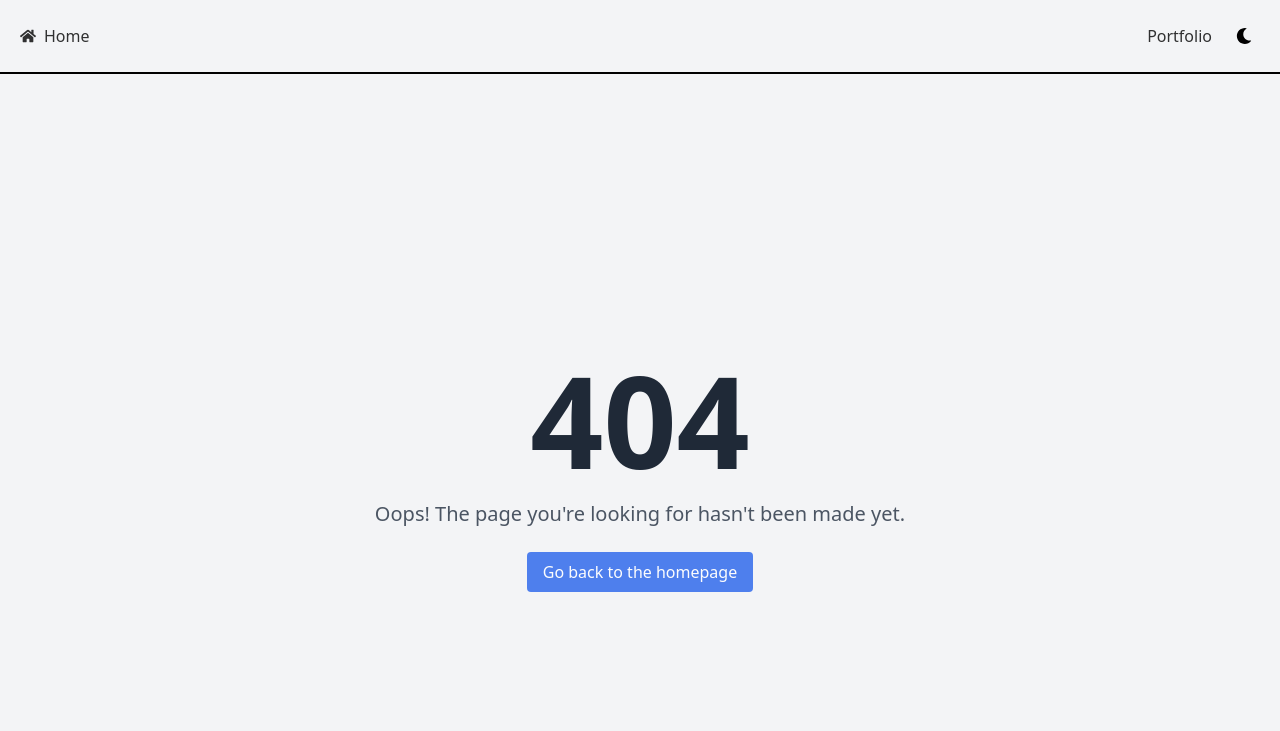
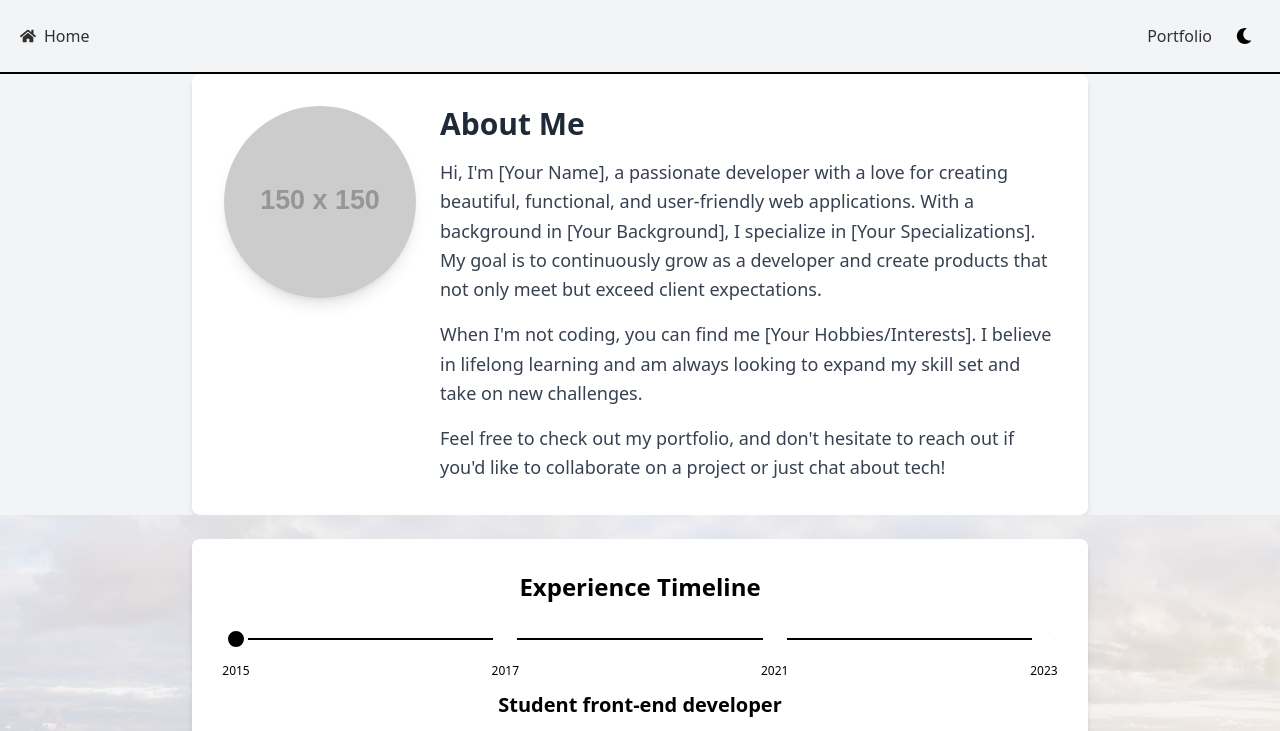
Before and after one commit to Teser301/portfolio-tailwind, a React app: page /about in a window 1280 px wide. Shown: the top 731 px of the page. Built offline with nearby package versions, Linux system fonts and the light colour scheme; the HTML template or start-up script is replaced by a standard one.

Commit message:
new: about page

```diff
--- a/src/Routes/Routes.tsx
+++ b/src/Routes/Routes.tsx
@@ -2,6 +2,7 @@ import { createBrowserRouter } from "react-router-dom";
 import LandingPage from "../pages/LandingPage";
 import NotFound from "../pages/NotFound";
 import Portfolio from "../pages/Portfolio";
+import About from "../pages/AboutPage";
 import { FilterProvider } from "../context/FilterContext";
 export const router = createBrowserRouter([
   {
@@ -17,6 +18,10 @@ export const router = createBrowserRouter([
     ),
   },
   {
+    path: "/about",
+    element: <About />,
+  },
+  {
     path: "*",
     element: <NotFound />,
   },
--- a/src/data/skillsData.ts
+++ b/src/data/skillsData.ts
@@ -1,7 +1,6 @@
 import { Skills } from "../types/skills";
 import ReactLogo from "../assets/icons/react.svg";
 import HTMLLogo from "../assets/icons/html5.svg";
-import CSSLogo from "../assets/icons/css.svg";
 import JavaScriptLogo from "../assets/icons/javascript.svg";
 import PythonLogo from "../assets/icons/python.svg";
 import TailwindLogo from "../assets/icons/tailwind.svg";
--- /dev/null
+++ b/src/pages/AboutPage.tsx
@@ -0,0 +1,48 @@
+import React from "react";
+import VerticalTimeline from "../components/LandingPage/LandingExperience";
+function About() {
+  return (
+    <div className="min-h-screen flex flex-col items-center justify-center bg-gray-100 dark:bg-gray-900">
+      <div className="max-w-4xl w-full bg-white dark:bg-gray-800 shadow-md rounded-lg p-8">
+        <div className="flex flex-col md:flex-row items-center md:items-start">
+          {/* Profile Image */}
+          <div className="flex-shrink-0">
+            <img
+              src="https://via.placeholder.com/150"
+              alt="Profile"
+              className="rounded-full w-32 h-32 md:w-48 md:h-48 mb-4 md:mb-0 md:mr-6 shadow-lg"
+            />
+          </div>
+
+          {/* About Me Content */}
+          <div>
+            <h1 className="text-3xl font-bold mb-4 text-center md:text-left text-gray-800 dark:text-gray-100">
+              About Me
+            </h1>
+            <p className="text-gray-700 dark:text-gray-300 text-lg leading-relaxed mb-4">
+              Hi, I'm [Your Name], a passionate developer with a love for
+              creating beautiful, functional, and user-friendly web
+              applications. With a background in [Your Background], I specialize
+              in [Your Specializations]. My goal is to continuously grow as a
+              developer and create products that not only meet but exceed client
+              expectations.
+            </p>
+            <p className="text-gray-700 dark:text-gray-300 text-lg leading-relaxed mb-4">
+              When I'm not coding, you can find me [Your Hobbies/Interests]. I
+              believe in lifelong learning and am always looking to expand my
+              skill set and take on new challenges.
+            </p>
+            <p className="text-gray-700 dark:text-gray-300 text-lg leading-relaxed">
+              Feel free to check out my portfolio, and don't hesitate to reach
+              out if you'd like to collaborate on a project or just chat about
+              tech!
+            </p>
+          </div>
+        </div>
+      </div>
+      <VerticalTimeline />
+    </div>
+  );
+}
+
+export default About;
```
